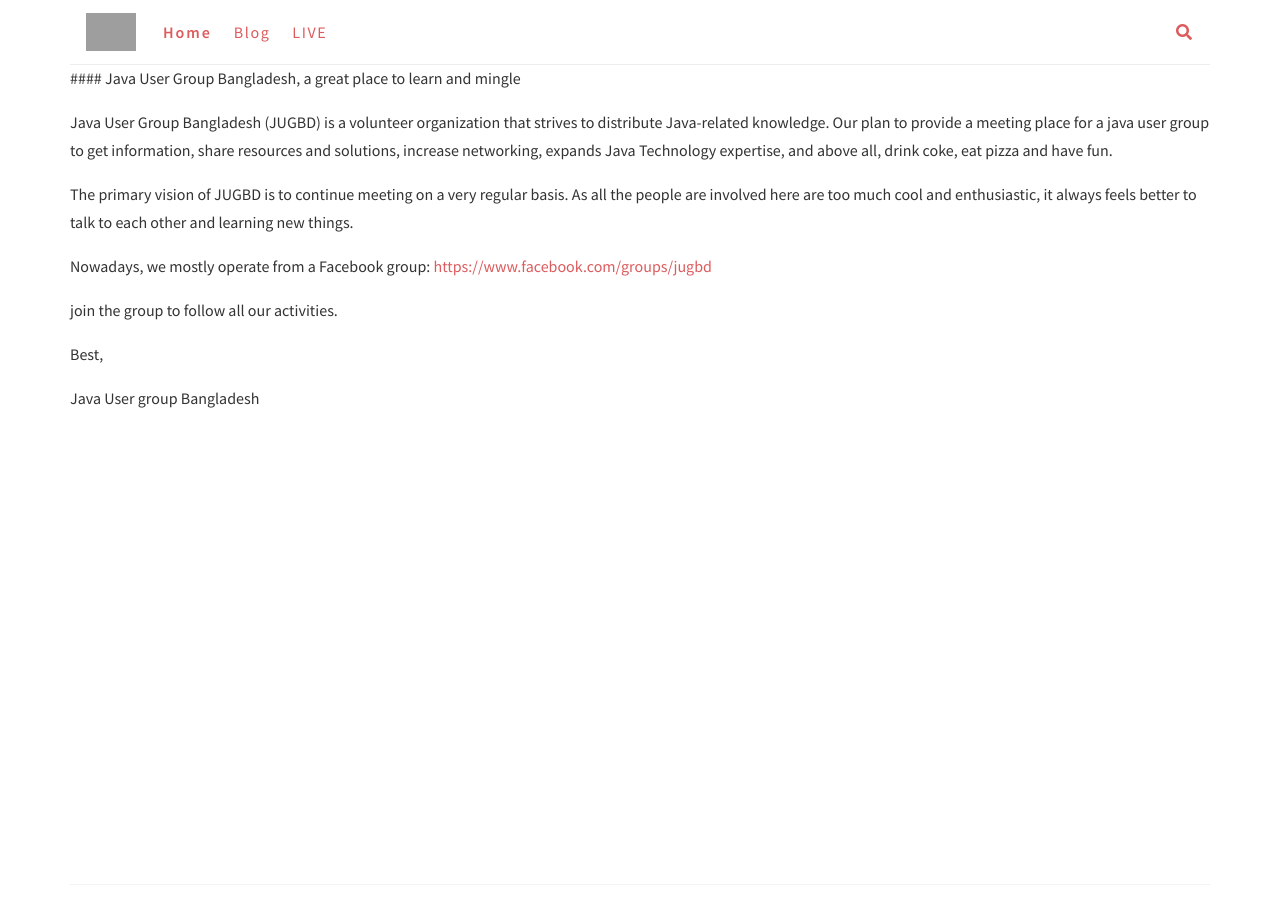
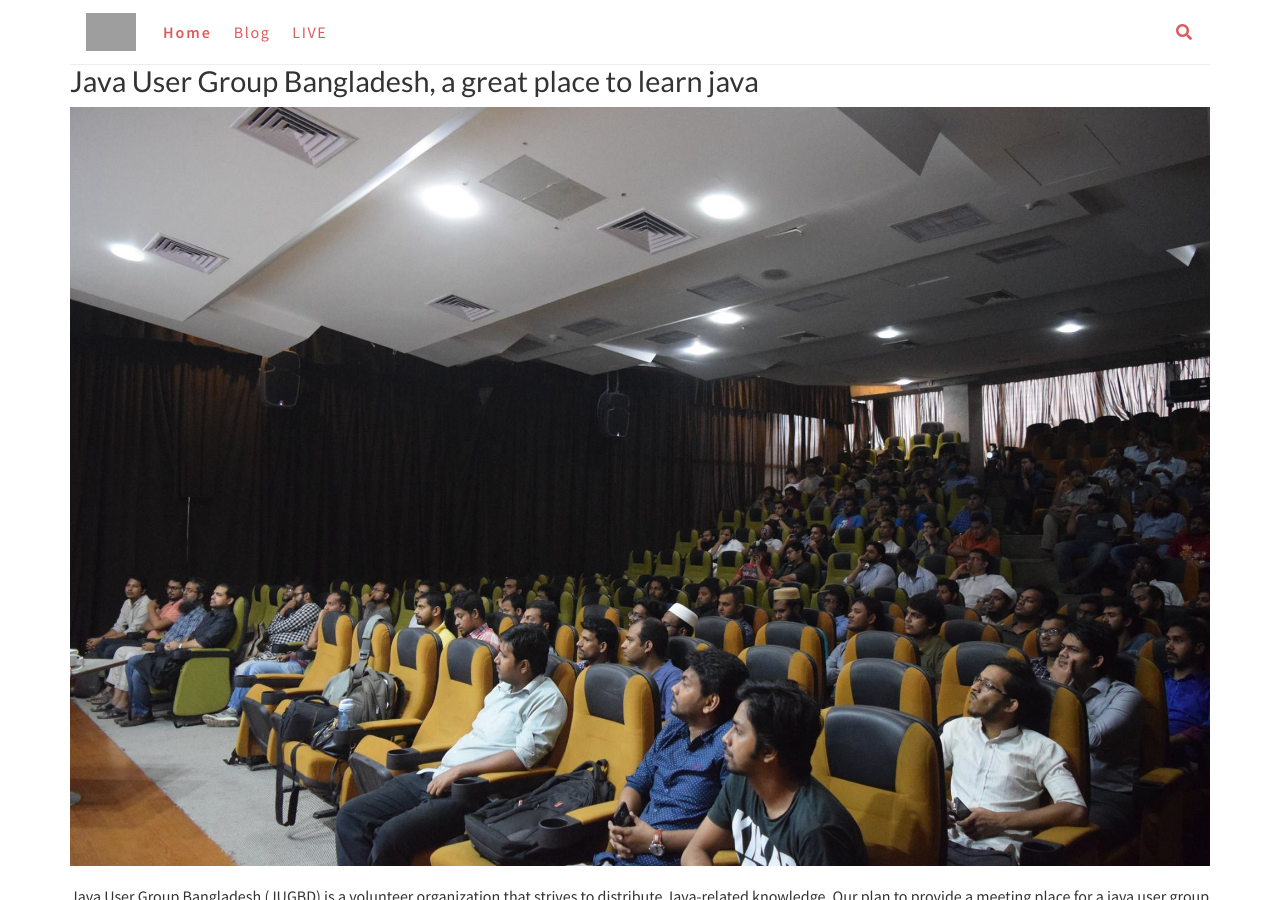
Before and after one commit to jugbd/jugbd.org, a Jekyll site: the page built from index.md, in a window 1280 px wide and 900 px high. Built offline with Jekyll 4.4.1, drawn with Linux system fonts in a browser that asks for light colours; nearby versions of some CDN libraries; comment, search, counter and statistics services are not loaded; our own code applies the rules of GitHub Pages for plain Markdown files; some of the changed text lies outside the part shown; grey boxes are pictures that could not be loaded.

Commit message:
Update from Forestry.io A. N. M. Bazlur Rahman (Rokon) updated index.md

```diff
--- a/index.md
+++ b/index.md
@@ -3,7 +3,9 @@
 active_tab_id: home
 
 ---
-\#### Java User Group Bangladesh, a great place to learn and mingle
+# Java User Group Bangladesh, a great place to learn java
+
+![](assets/media/jugbd.jpg "java user group meetup")
 
 Java User Group Bangladesh (JUGBD) is a volunteer organization that strives to distribute Java-related knowledge. Our plan to provide a meeting place for a java user group to get information, share resources and solutions, increase networking, expands Java Technology expertise, and above all, drink coke, eat pizza and have fun.
 
@@ -11,7 +13,7 @@
 
 Nowadays, we mostly operate from a Facebook group: [https://www.facebook.com/groups/jugbd](https://www.facebook.com/groups/jugbd "https://www.facebook.com/groups/jugbd")
 
-join the group to follow all our activities.
+Join the group to follow all our activities.
 
 Best,
 
```
